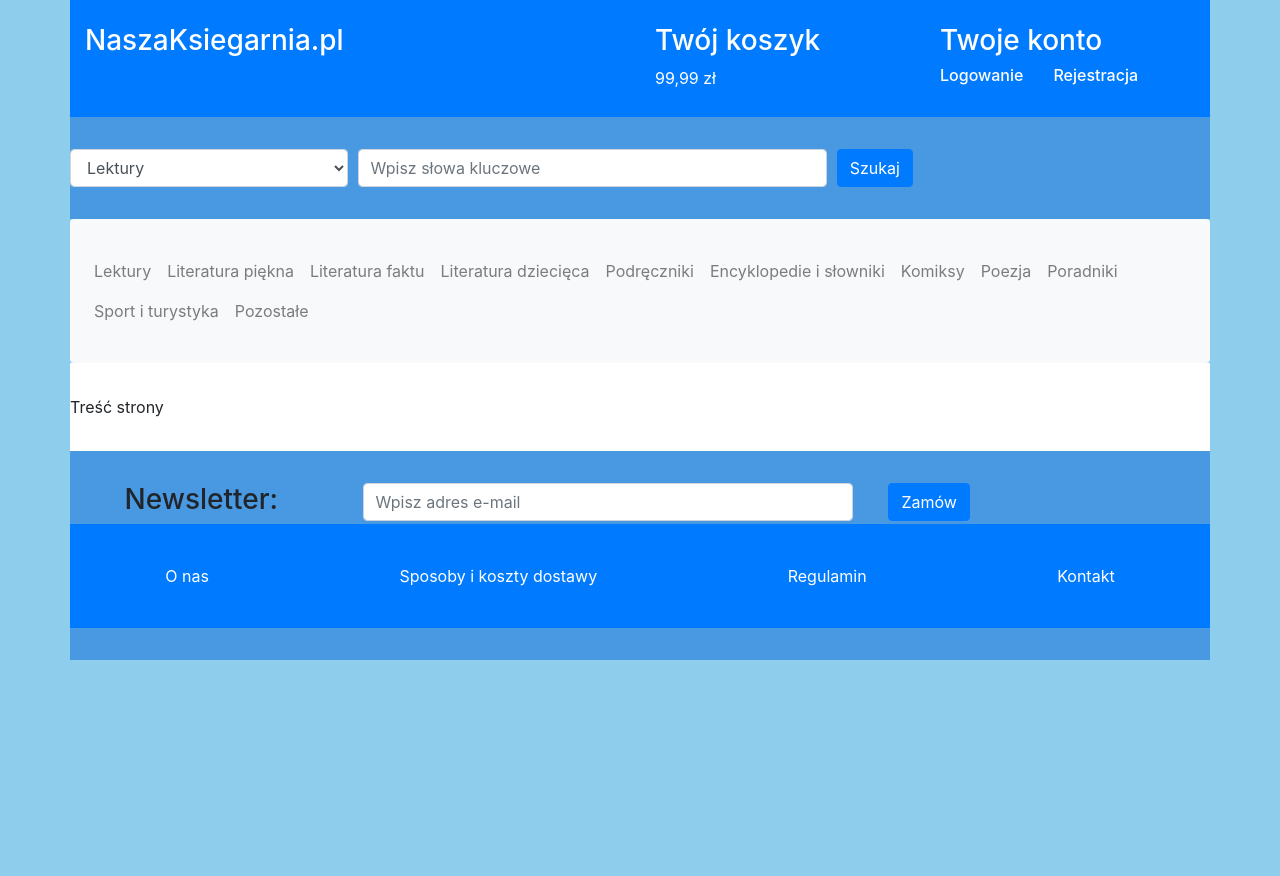
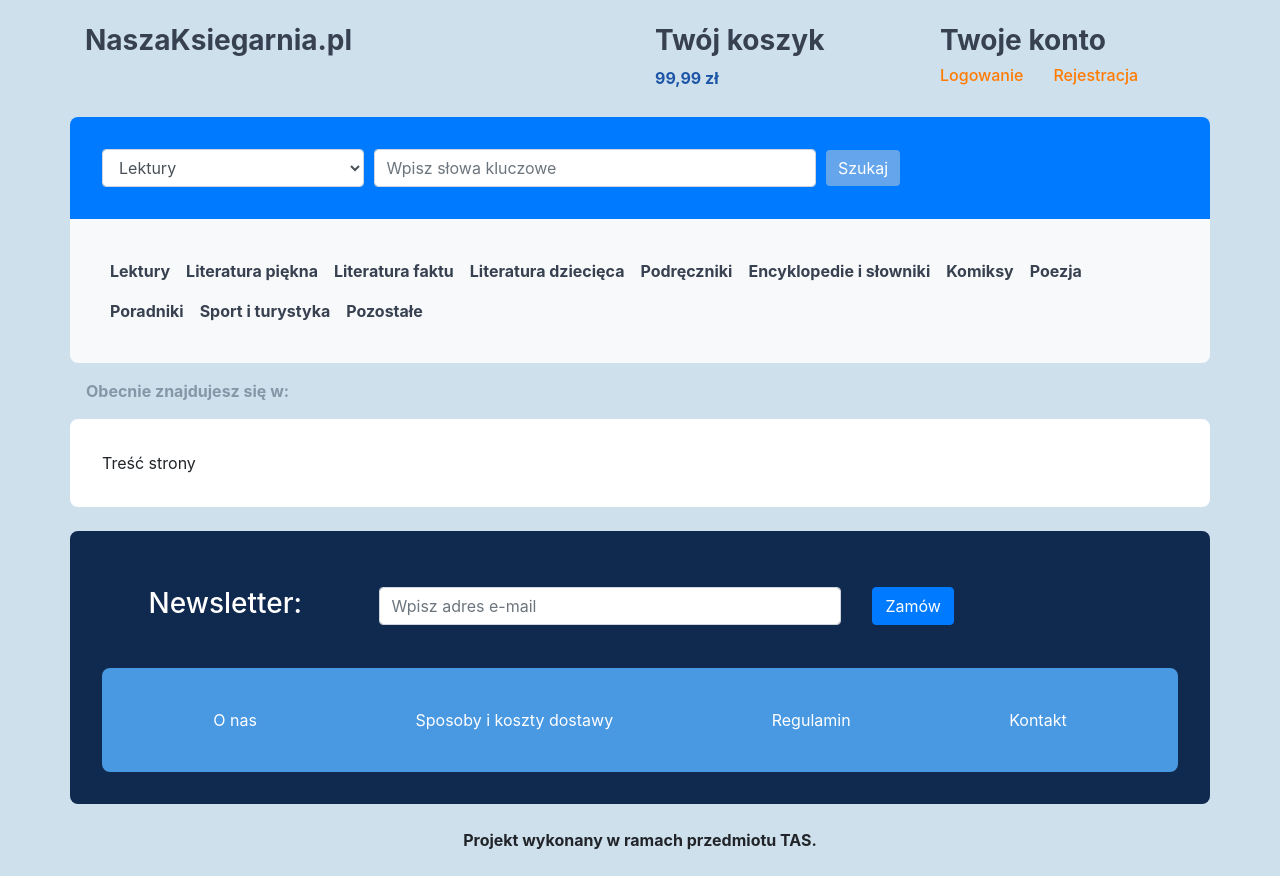
Before and after one commit to marcin-szczepanski/TAS2017, an Angular app in the folder Ksiegarnia/: page / in a window 1280 px wide. Before the commit the page ends 800 px from the top, so only its background shows below. Built offline with nearby package versions, Linux system fonts and the light colour scheme.

Commit message:
Modify styles

```diff
--- a/Ksiegarnia/src/app/app.component.css
+++ b/Ksiegarnia/src/app/app.component.css
@@ -1,6 +1,5 @@
 .paddings {
-  padding-top: 2rem;
-  padding-bottom: 2rem;
+  padding: 2rem;
 }
 
 .margins {
@@ -19,7 +18,7 @@
 .noUnderline:hover {
   text-decoration: none;
   transition: 500ms;
-  color: rgb(199, 199, 199) !important;
+  color: #323841 !important;
 }
 
 .background {
@@ -35,3 +34,67 @@
     display: block;
   }
 }
+
+.text-gray {
+  color: #374150 !important;
+  font-weight: bold;
+}
+
+.text-light-gray {
+  color: #8497a7 !important;
+}
+
+.background-blue {
+  background-color: rgb(16, 41, 79);
+}
+
+.background-light-blue {
+  background-color: #65a5eb;
+  border: 0;
+}
+
+.background-light-blue:hover {
+  background-color: #ff7b00;
+}
+
+.text-orange {
+  color: #ff7b00 !important;
+}
+
+.text-orange:hover {
+  color: #d16200 !important;
+}
+
+.text-blue {
+  color: #1c55a6 !important;
+}
+
+.text-blue:hover {
+  color: #224c86 !important;
+}
+
+.newsletter-section {
+  padding-bottom: 1rem;
+}
+
+.bradius {
+  border-radius: 0.5rem;
+}
+
+.bradius-bottom {
+  border-bottom-left-radius: 0.5rem;
+  border-bottom-right-radius: 0.5rem;
+}
+
+.bradius-top {
+  border-top-left-radius: 0.5rem;
+  border-top-right-radius: 0.5rem;
+}
+
+.adres {
+  padding: 1rem;
+}
+
+.container, .body {
+  background-color: #cfe0ed;
+}
--- a/Ksiegarnia/src/app/app.component.html
+++ b/Ksiegarnia/src/app/app.component.html
@@ -1,22 +1,23 @@
+<div class="body">
   <div class="container">
-  <header class="pt-4 pb-4 row bg-primary text-white">
+    <header class="pt-4 pb-4 row text-gray">
       <div class="logo col-sm-6">
-      <h3><a href="" class="noUnderline text-white">NaszaKsiegarnia.pl</a></h3>
+        <h3><a href="" class="noUnderline text-gray">NaszaKsiegarnia.pl</a></h3>
       </div>
       <div class="basket col-sm-3 col-6">
-      <h3><a href="" class="noUnderline text-white">Twój koszyk</a></h3>
-      <a href="" class="noUnderline text-white">99,99 zł</a>
+        <h3><a href="" class="noUnderline text-gray">Twój koszyk</a></h3>
+        <a href="" class="noUnderline text-blue">99,99 zł</a>
       </div>
       <div class="your-profile col-sm-3 col-6">
-      <h3><a href="" class="noUnderline text-white">Twoje konto</a></h3>
+        <h3><a href="" class="noUnderline text-gray">Twoje konto</a></h3>
         <div class="hgroup row">
-        <h6><a href="" class="noUnderline col-xl-4 col-lg-5 col-md-6 text-white">Logowanie</a></h6>
-        <h6><a href="" class="noUnderline col-xl-4 col-lg-5 col-md-6 text-white">Rejestracja</a></h6>
+          <h6><a href="" class="noUnderline col-xl-4 col-lg-5 col-md-6 text-orange">Logowanie</a></h6>
+          <h6><a href="" class="noUnderline col-xl-4 col-lg-5 col-md-6 text-orange">Rejestracja</a></h6>
         </div>
       </div>
     </header>
     <div class="background">
-  <form action="/" method="post" class="paddings margins background">
+    <form action="/" method="post" class="paddings margins bg-primary bradius-top">
       <div class="form-row align-items-center">
         <div class="col-md-3 col-sm-3 min">
           <select name="category" class="form-control">
@@ -37,56 +38,59 @@
           <input type="text" class="form-control" name="keywords" placeholder="Wpisz słowa kluczowe" />
         </div>
         <div class="col-md-3 col-sm-3 min">
-        <button class="btn btn-primary">Szukaj</button>
+          <button class="btn btn-primary background-light-blue">Szukaj</button>
         </div>
       </div>
     </form>
-  <nav class="paddings margins navbar navbar-expand navbar-light bg-light rounded background">
+    <nav class="paddings margins navbar navbar-expand navbar-light bg-light bradius-bottom background">
         <div class="collapse navbar-collapse" id="navbarNav">
           <ul class="navbar-nav row mx-auto">
             <li class="nav-item">
-              <a href="" class="nav-link">Lektury</a>
+                <a href="" class="nav-link text-gray">Lektury</a>
             </li>
             <li class="nav-item">
-              <a href="" class="nav-link">Literatura piękna</a>
+                <a href="" class="nav-link text-gray">Literatura piękna</a>
             </li>
             <li class="nav-item">
-              <a href="" class="nav-link">Literatura faktu</a>
+                <a href="" class="nav-link text-gray">Literatura faktu</a>
             </li>
             <li class="nav-item">
-              <a href="" class="nav-link">Literatura dziecięca</a>
+                <a href="" class="nav-link text-gray">Literatura dziecięca</a>
             </li>
             <li class="nav-item">
-              <a href="" class="nav-link">Podręczniki</a>
+                <a href="" class="nav-link text-gray">Podręczniki</a>
             </li>
             <li class="nav-item">
-              <a href="" class="nav-link">Encyklopedie i&nbsp;słowniki</a>
+                <a href="" class="nav-link text-gray">Encyklopedie i&nbsp;słowniki</a>
             </li>
             <li class="nav-item">
-              <a href="" class="nav-link">Komiksy</a>
+                <a href="" class="nav-link text-gray">Komiksy</a>
             </li>
             <li class="nav-item">
-              <a href="" class="nav-link">Poezja</a>
+                <a href="" class="nav-link text-gray">Poezja</a>
             </li>
             <li class="nav-item">
-              <a href="" class="nav-link">Poradniki</a>
+                <a href="" class="nav-link text-gray">Poradniki</a>
             </li>
             <li class="nav-item">
-              <a href="" class="nav-link">Sport i&nbsp;turystyka</a>
+                <a href="" class="nav-link text-gray">Sport i&nbsp;turystyka</a>
             </li>
             <li class="nav-item">
-              <a href="" class="nav-link">Pozostałe</a>
+                <a href="" class="nav-link text-gray">Pozostałe</a>
             </li>
           </ul>
         </div>
       </nav>
     </div>
-  <section class="paddings margins bg-white">
+    <section class="adres text-light-gray paddings margins">
+      <b><span>Obecnie znajdujesz się w: </span></b>
+    </section>
+    <section class="paddings margins bradius mb-4 bg-white">
       Treść strony
     </section>
-  <footer class="paddings margins background">
-    <div class="row" style="text-align: center;">
-      <h3 class="newsletter col-md-3 col-sm-4">Newsletter: </h3>
+    <footer class="paddings margins background-blue mt-4 bradius">
+      <div class="row newsletter-section mt-4" style="text-align: center;">
+        <h3 class="newsletter col-md-3 col-sm-4 text-white">Newsletter: </h3>
         <form action="/" method="post" class="col">
           <div class="form-row align-items-center">
             <div class="col-md-7 col-sm-6 min">
@@ -98,11 +102,15 @@
           </div>
         </form>
       </div>
-    <div class="info-pages d-flex flex-wrap justify-content-around paddings bg-primary min">
-      <a href="" class="p-2 text-white">O&nbsp;nas</a>
-      <a href="" class="p-2 text-white">Sposoby i&nbsp;koszty dostawy</a>
-      <a href="" class="p-2 text-white">Regulamin</a>
-      <a href="" class="p-2 text-white">Kontakt</a>
+      <div class="info-pages d-flex flex-wrap justify-content-around paddings bradius mt-4 background min">
+        <a href="" class="p-2 text-white" style="text-align: center;">O&nbsp;nas</a>
+        <a href="" class="p-2 text-white" style="text-align: center;">Sposoby i&nbsp;koszty dostawy</a>
+        <a href="" class="p-2 text-white" style="text-align: center;">Regulamin</a>
+        <a href="" class="p-2 text-white" style="text-align: center;">Kontakt</a>
       </div>
     </footer>
+    <div class="pb-4 pt-4" style="text-align: center;">
+      <b><span>Projekt wykonany w ramach przedmiotu TAS.</span></b>
     </div>
+  </div>
+</div>
```
Lines whose indentation alone changed are shown as unchanged.
